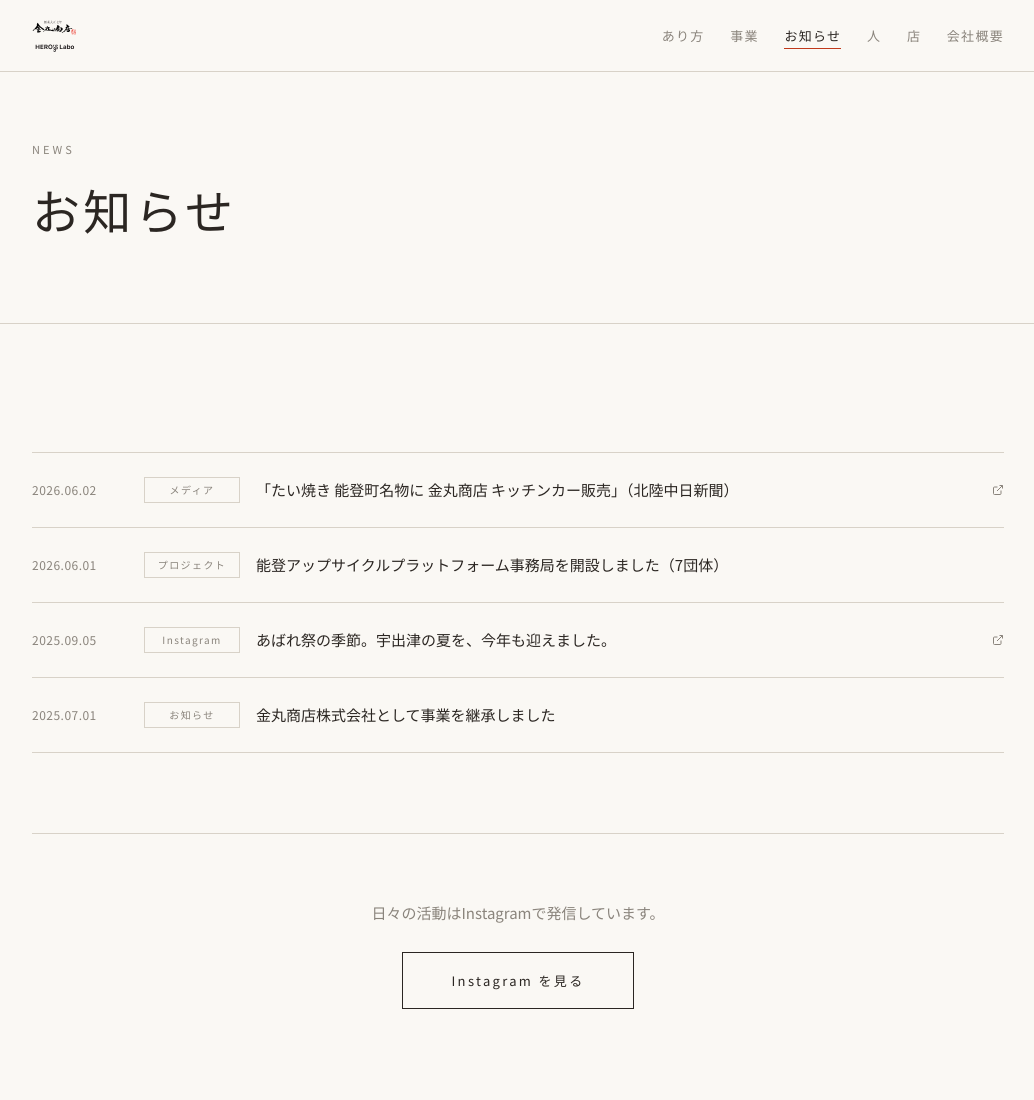
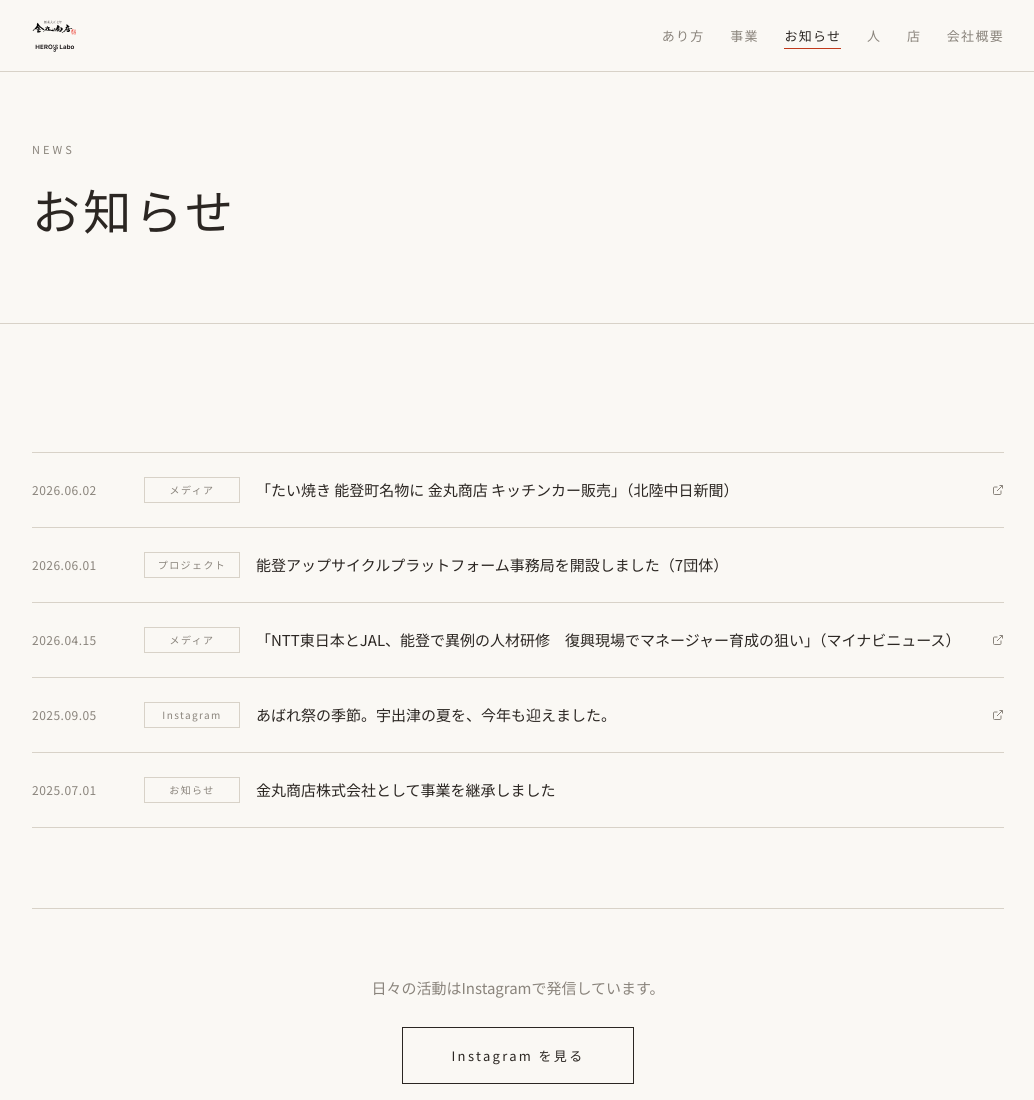
Before and after one commit to waxogawax/kanemaru, an Astro site: page /news in a window 1280 px wide. Shown: the top 1100 px of the page, without its empty margins (122-1156 px from the left). Built offline with nearby package versions, Linux system fonts and the light colour scheme; Astro itself is replaced by a stand-in of ours.

Commit message:
Update index.astro

```diff
--- a/src/pages/news/index.astro
+++ b/src/pages/news/index.astro
@@ -19,6 +19,14 @@
     title: '能登アップサイクルプラットフォーム事務局を開設しました（7団体）',
     href: '/news/2026-06-noto-upcycle',
     external: false,
+  },
+  {
+    date: '2026-04-15',
+    dateLabel: '2026.04.15',
+    category: 'メディア',
+    title: '「NTT東日本とJAL、能登で異例の人材研修　復興現場でマネージャー育成の狙い」（マイナビニュース）',
+    href: 'https://news.mynavi.jp/article/20260415-4258768/',
+    external: true,
   },
   {
     date: '2025-09-05',
```
